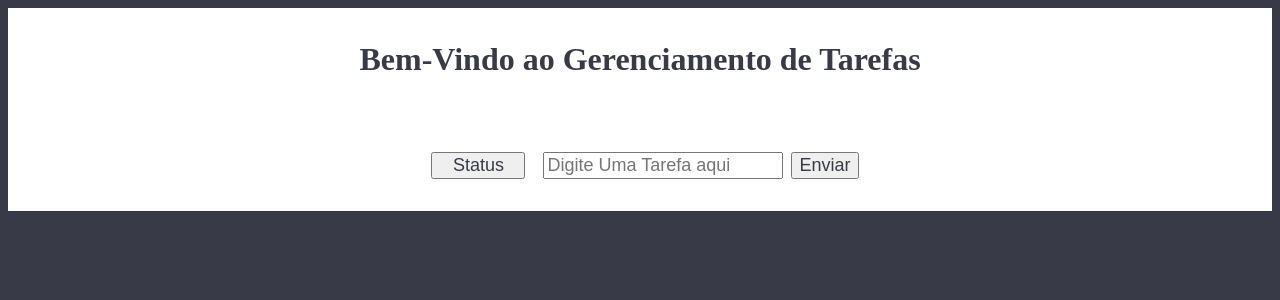
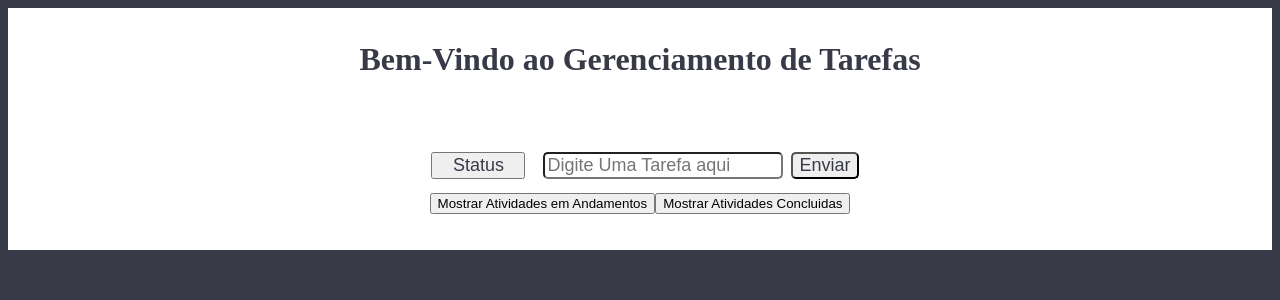
Before and after one commit to Edivansanto5/todoList, a Vue app: page / in a window 1280 px wide. Shown: the top 300 px of the page. Built offline with nearby package versions, Linux system fonts and the light colour scheme.

Commit message:
criando dois botoes

```diff
--- a/src/components/todoList.vue
+++ b/src/components/todoList.vue
@@ -15,9 +15,16 @@
                 <option >Fazendo</option>
                 <option >Feito</option>
             </select>
-            <span class=" span"> {{ lista.text }}</span> <a class="mr-10" @click="deleta">
-                <i class="fa-solid fa-trash-can"></i></a>
+            <span class=" span"> {{ lista.text }} </span> <a class="mr-10" @click="deleta">
+            <i class="fa-solid fa-trash-can"></i></a>
+
+
         </div>
+        <div>
+            <button class="btn-1">Mostrar Atividades em Andamentos</button>
+            <button class="btn2">Mostrar Atividades Concluidas</button>
+        </div>
+
         <br>
         <br>
   </div>
@@ -56,7 +63,7 @@ export default {
         background-color:#fff;
         text-align: center;
         max-width: 100%;
-        max-height:100%;
+
     }
     .title{
         color:#383a47 ;
@@ -70,10 +77,12 @@ export default {
         color:#383a47;
 
 
+
     }
     .btn{
         margin: 14px;
         color:#383a47 ;
+        border-radius: 5px;
     }
    .div-main{
         text-align: justify;
@@ -88,6 +97,9 @@ export default {
    .select,input,.btn{
     font-size: 18px;
     margin: 4px;
+
    }
-
+   input{
+    border-radius: 5px;
+   }
 </style>
```
